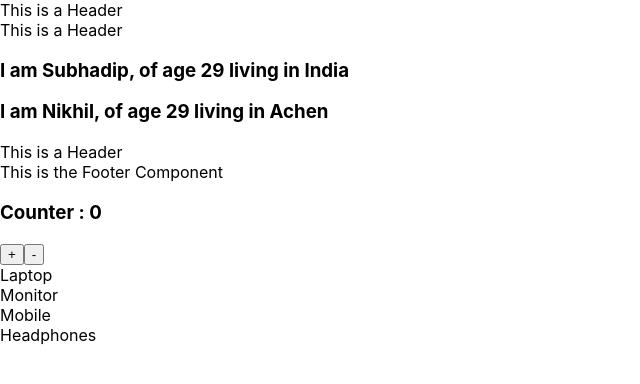
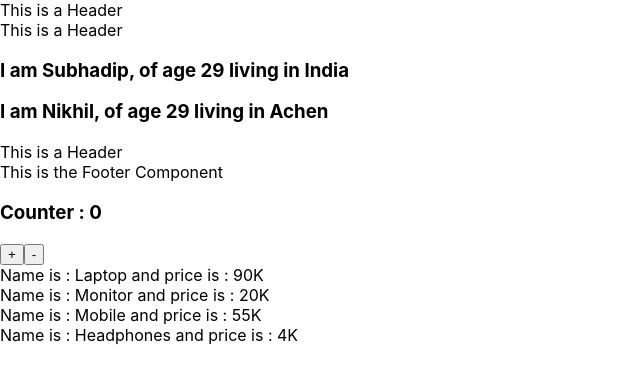
Before and after one commit to engineersubhadip/REACT, a React (Create React App) app in the folder Class-1/my-app/: page / in a window 1280 px wide. Shown: the top 384 px of the page, without its empty margins (0-640 px from the left). Built offline with nearby package versions, Linux system fonts and the light colour scheme.

Commit message:
Rendered Both price and Name from the List

```diff
--- a/Class-1/my-app/src/Components/Products.js
+++ b/Class-1/my-app/src/Components/Products.js
@@ -9,7 +9,7 @@ let Products = function(){
         <div>
         {
             product.map(function(ele){
-                return <div key={ele.id}>{ele.name}</div>
+                return <div key={ele.id}>Name is : {ele.name} and price is : {ele.price}</div>
             })
         }
         </div>
```
